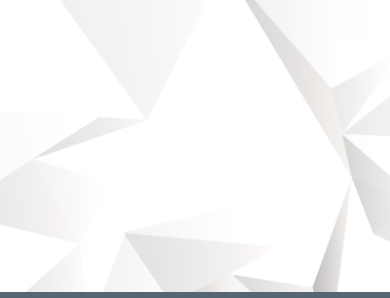
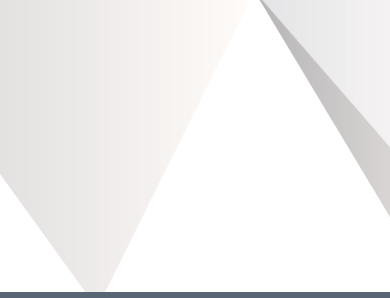
Before and after one commit to nsafai/nsafai.github.io, a plain HTML site: page index.html in a window 390 px wide. Shown: the part 482-780 px from the top of the page. Drawn offline with Linux system fonts and the light colour scheme.

Commit message:
trying to make hero more legible on mobile

```diff
--- a/css/styles.css
+++ b/css/styles.css
@@ -240,6 +240,11 @@ footer {
         font-size: 18px;
     }
 
+    .hero-container {
+        background: #fff url("../img/diamonds-bg.png") no-repeat center center;
+        /* background: #ffffff url("img_tree.png") no-repeat right top; */
+    }
+
     .title-container {
         margin-left: 1.5em;
         margin-right: 0.3em;
```
